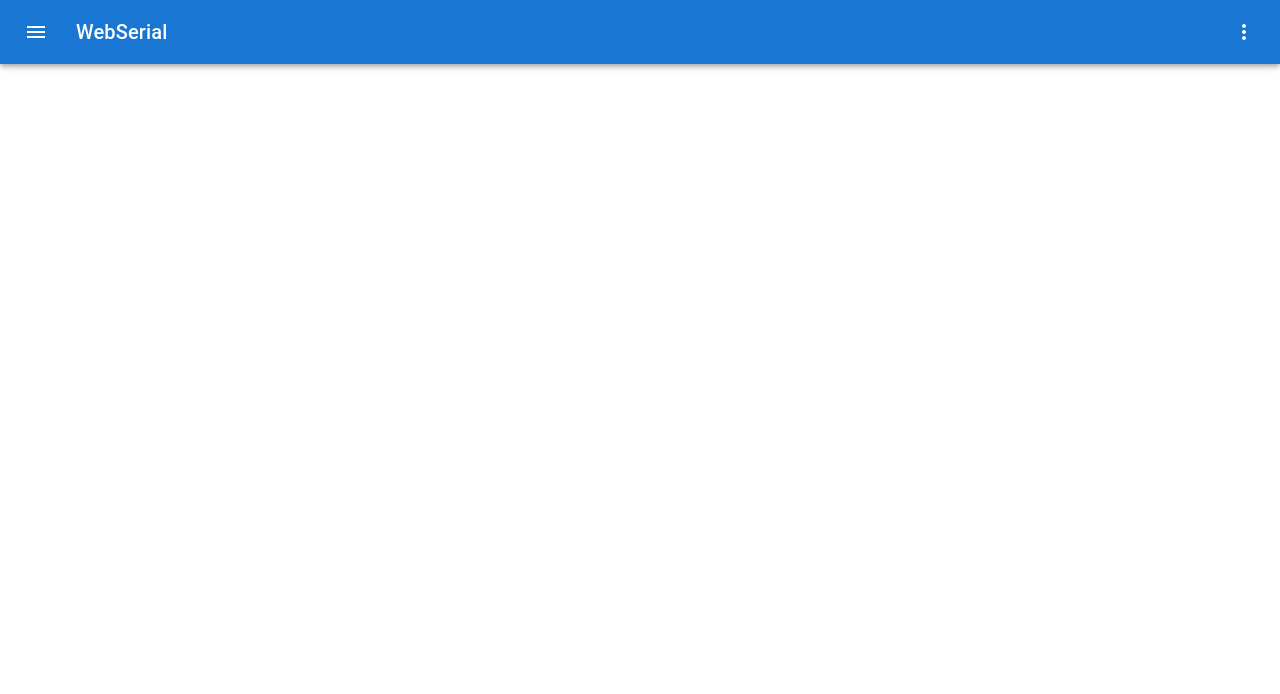
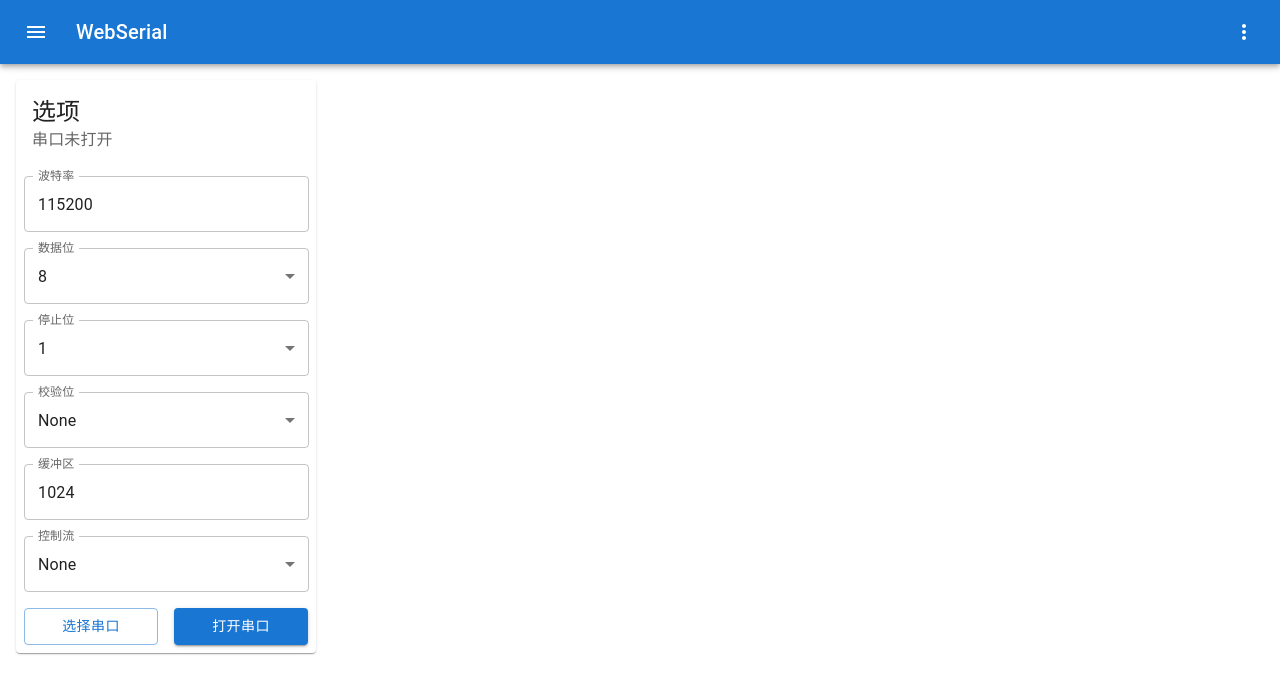
Before and after one commit to Marcos0221/WebSerial, a React (Create React App) app: page / in a window 1280 px wide. Shown: the top 694 px of the page. Built offline with nearby package versions, Linux system fonts and the light colour scheme.

Commit message:
完成左侧选项栏

```diff
--- a/package.json
+++ b/package.json
@@ -14,6 +14,7 @@
     "@types/node": "^16.18.94",
     "@types/react": "^18.2.74",
     "@types/react-dom": "^18.2.23",
+    "node-sass": "npm:sass@^1.72.0",
     "react": "^18.2.0",
     "react-dom": "^18.2.0",
     "react-router-dom": "^6.22.3",
--- a/src/App.tsx
+++ b/src/App.tsx
@@ -2,6 +2,7 @@ import "./App.css";
 import { AppBar, Box, IconButton, Toolbar, Typography } from "@mui/material";
 import MenuIcon from "@mui/icons-material/Menu";
 import MoreIcon from "@mui/icons-material/MoreVert";
+import SerialLeft from "./serial/SerialLeft";
 
 function App() {
   return (
@@ -19,6 +20,10 @@ function App() {
           </IconButton>
         </Toolbar>
       </AppBar>
+
+      <Box sx={{ width: "300px", p: 2 }}>
+        <SerialLeft></SerialLeft>
+      </Box>
     </Box>
   );
 }
--- a/src/Test.tsx
+++ b/src/Test.tsx
@@ -1,10 +1,6 @@
-import LogItem from "./serial/LogItem";
-
 function Test() {
   return (
-    <>
-      <LogItem content={"Test"}></LogItem>
-    </>
+    <></>
   );
 }
 
--- /dev/null
+++ b/src/serial/SerialLeft.tsx
@@ -0,0 +1,123 @@
+import {
+  Button,
+  Card,
+  CardHeader,
+  FormControl,
+  Grid,
+  InputLabel,
+  MenuItem,
+  Select,
+  SelectChangeEvent,
+  SxProps,
+  TextField,
+  Theme,
+} from "@mui/material";
+import { ChangeEvent, useState } from "react";
+
+interface PropsType {}
+
+function SerialLeft(type: PropsType) {
+  // 波特率
+  const [baudRate, setBaudRate] = useState("115200");
+  const baudRateHandleChange = (event: ChangeEvent<HTMLInputElement>) => {
+    setBaudRate(event.target.value as string);
+  };
+
+  // 数据位
+  const [dataBit, setDataBit] = useState("8");
+  const dataBitHandleChange = (event: SelectChangeEvent) => {
+    setDataBit(event.target.value as string);
+  };
+
+  // 停止位
+  const [stopBit, setStopBit] = useState("1");
+  const stopBithandleChange = (event: SelectChangeEvent) => {
+    setStopBit(event.target.value as string);
+  };
+
+  // 校验位
+  const [checkBit, setCheckBit] = useState("None");
+  const checkBithandleChange = (event: SelectChangeEvent) => {
+    setCheckBit(event.target.value as string);
+  };
+
+  // 缓冲区
+  const [buffer, setBuffer] = useState("1024");
+  const bufferHandleChange = (event: ChangeEvent<HTMLInputElement>) => {
+    setBuffer(event.target.value as string);
+  };
+
+  // 停止位
+  const [controlFlow, setControlFlow] = useState("None");
+  const controlFlowhandleChange = (event: SelectChangeEvent) => {
+    setControlFlow(event.target.value as string);
+  };
+
+  const sxProps: SxProps<Theme> = {
+    m: 1,
+    width: "calc(100% - 15px)",
+  };
+
+  return (
+    <Card>
+      <CardHeader title="选项" subheader={<span>串口未打开</span>} />
+      {/* 波特率 */}
+      <TextField sx={sxProps} label="波特率" variant="outlined" onChange={baudRateHandleChange} value={baudRate} />
+
+      {/* 数据位 */}
+      <FormControl sx={sxProps}>
+        <InputLabel id="data-bit-label">数据位</InputLabel>
+        <Select labelId="data-bit-label" value={dataBit} label="数据位" onChange={dataBitHandleChange}>
+          <MenuItem value={"8"}>8</MenuItem>
+          <MenuItem value={"7"}>7</MenuItem>
+        </Select>
+      </FormControl>
+
+      {/* 停止位 */}
+      <FormControl sx={sxProps}>
+        <InputLabel id="stop-bit-label">停止位</InputLabel>
+        <Select labelId="stop-bit-label" value={stopBit} label="停止位" onChange={stopBithandleChange}>
+          <MenuItem value={"1"}>1</MenuItem>
+          <MenuItem value={"2"}>2</MenuItem>
+        </Select>
+      </FormControl>
+
+      {/* 校验位 */}
+      <FormControl sx={sxProps}>
+        <InputLabel id="check-bit-label">校验位</InputLabel>
+        <Select labelId="check-bit-label" value={checkBit} label="校验位" onChange={checkBithandleChange}>
+          <MenuItem value={"None"}>None</MenuItem>
+          <MenuItem value={"Even"}>Even</MenuItem>
+          <MenuItem value={"Odd"}>Odd</MenuItem>
+        </Select>
+      </FormControl>
+
+      {/* 缓冲区 */}
+      <TextField sx={sxProps} label="缓冲区" variant="outlined" onChange={bufferHandleChange} value={buffer} />
+
+      {/* 控制流 */}
+      <FormControl sx={sxProps}>
+        <InputLabel id="control-flow-label">控制流</InputLabel>
+        <Select labelId="control-flow-label" value={controlFlow} label="控制流" onChange={controlFlowhandleChange}>
+          <MenuItem value={"None"}>None</MenuItem>
+          <MenuItem value={"HardWare"}>HardWare</MenuItem>
+        </Select>
+      </FormControl>
+
+      <Grid container spacing={2} sx={{ p: 1 }}>
+        <Grid item xs={6}>
+          <Button variant="outlined" fullWidth>
+            选择串口
+          </Button>
+        </Grid>
+        <Grid item xs={6}>
+          <Button variant="contained" fullWidth>
+            打开串口
+          </Button>
+        </Grid>
+      </Grid>
+    </Card>
+  );
+}
+
+export default SerialLeft;
--- /dev/null
+++ b/src/typings.d.ts
@@ -0,0 +1 @@
+declare module '*.scss';
```
Also changed, not shown: 1 other file (tests, documents, lock files or other folders).
